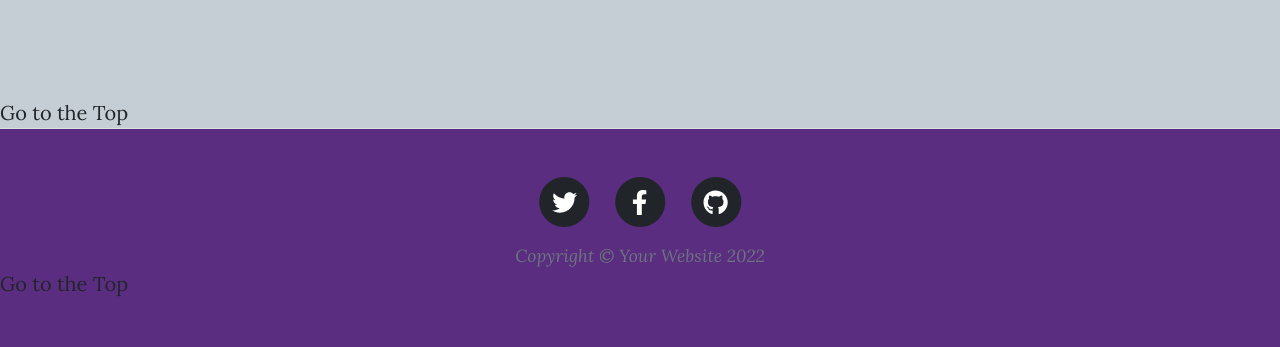
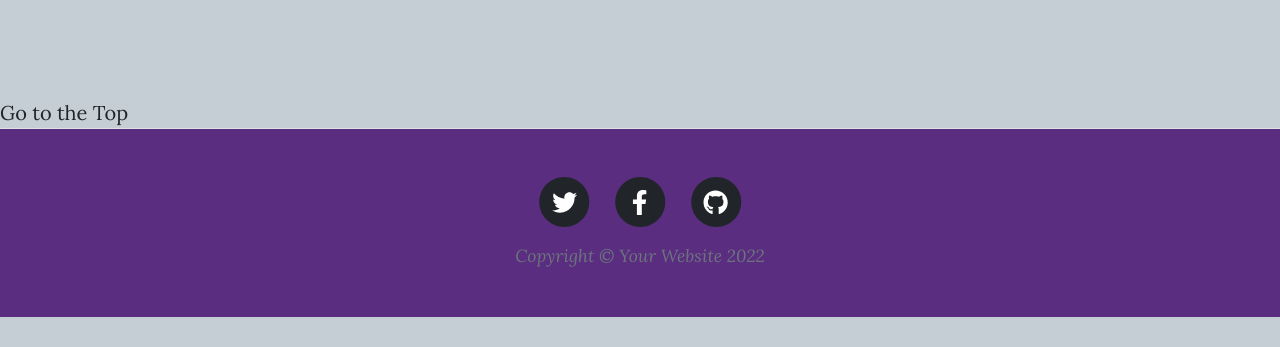
Before and after one commit to jjamesho/Is201, a plain HTML site: page index.html in a window 1280 px wide. Shown: the part 2123-2470 px from the top of the page. After the commit the page ends 2440 px from the top, so only its background shows below. Drawn offline with nearby package versions, Linux system fonts and the light colour scheme.

Commit message:
Add files via upload

```diff
--- a/index.html
+++ b/index.html
@@ -104,7 +104,6 @@
                     </div>
                 </div>
             </div>
-            <a href="#top">Go to the Top</a>
     </body>
         </footer>
         <!-- Bootstrap core JS-->
```
